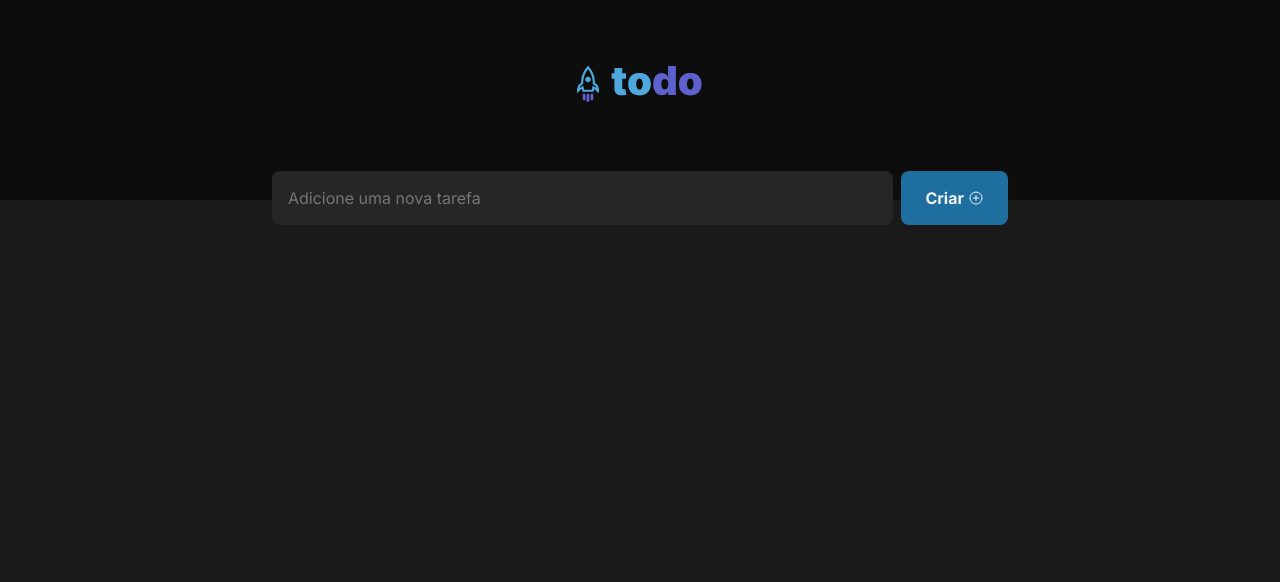
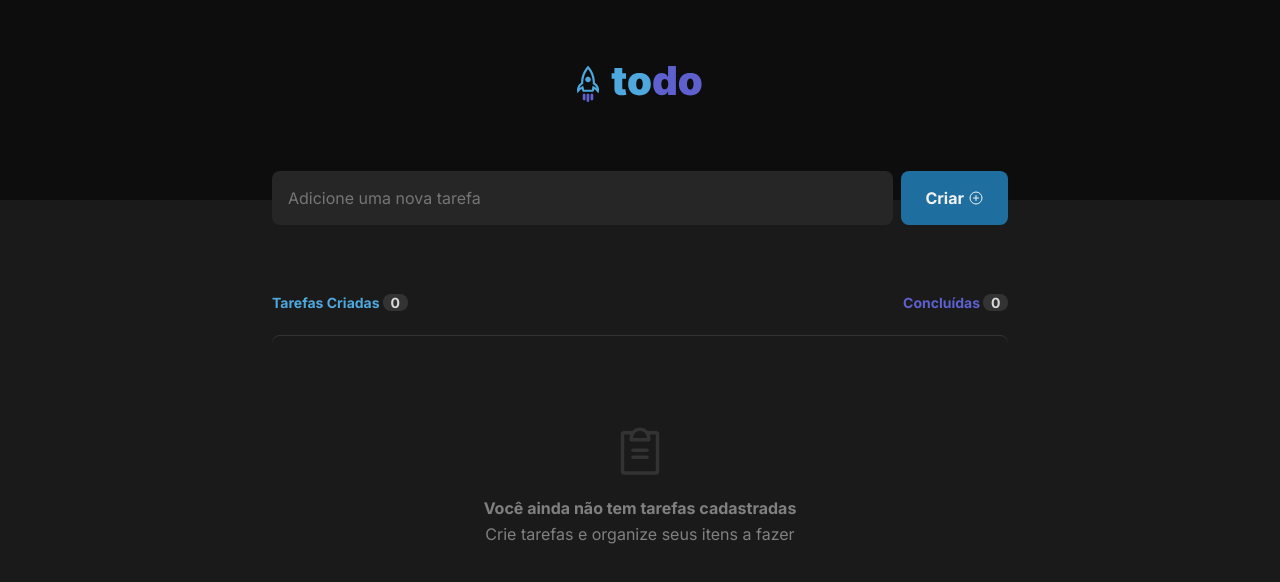
Before and after one commit to ThalesLoreto/todo-list-challenge, a React (Vite) app: page / in a window 1280 px wide. Shown: the top 582 px of the page. Built offline with nearby package versions, Linux system fonts and the light colour scheme.

Commit message:
add tasklist component with Empty one

```diff
--- a/index.html
+++ b/index.html
@@ -6,7 +6,7 @@
   <link rel="preconnect" href="https://fonts.gstatic.com"
   crossorigin="">
   <meta charset="UTF-8">
-  <link rel="icon" type="image/svg+xml" href="/public/rocket.svg">
+  <link rel="icon" type="image/svg+xml" href="/rocket.svg">
   <meta name="viewport" content=
   "width=device-width, initial-scale=1.0">
   <link href=
--- a/src/App.tsx
+++ b/src/App.tsx
@@ -1,4 +1,5 @@
 import { Header } from './components/Header'
+import { TaskList } from './components/TaskList'
 
 import './global.css'
 
@@ -6,6 +7,7 @@ function App() {
   return (
     <>
       <Header />
+      <TaskList />
     </>
   )
 }
--- /dev/null
+++ b/src/components/TaskList/index.tsx
@@ -0,0 +1,26 @@
+import { ClipboardText } from 'phosphor-react'
+
+import styles from './styles.module.css'
+
+export function TaskList() {
+  return (
+    <main className={styles.wrapper}>
+      <header className={styles.taskInfo}>
+        <div className={styles.createdTasks}>
+          Tarefas Criadas <span className={styles.badge}>0</span>
+        </div>
+        <div className={styles.doneTasks}>
+          Concluídas <span className={styles.badge}>0</span>
+        </div>
+      </header>
+
+      <div className={styles.taskShow}>
+        <div className={styles.taskEmpty}>
+          <ClipboardText size={56} className={styles.clipboard} />
+          <p className={styles.h1}>Você ainda não tem tarefas cadastradas</p>
+          <p>Crie tarefas e organize seus itens a fazer</p>
+        </div>
+      </div>
+    </main>
+  )
+}
--- /dev/null
+++ b/src/components/TaskList/styles.module.css
@@ -0,0 +1,66 @@
+.wrapper {
+    display: flex;
+    flex-direction: column;
+    justify-content: center;
+    align-items: center;
+    width: 100%;
+    padding: 5.875rem 0;
+}
+
+.taskInfo {
+    display: flex;
+    justify-content: space-between;
+    width: 736px;
+}
+
+.createdTasks {
+    color: var(--blue-100);
+    font-size: 0.875rem;
+    font-weight: bold;
+}
+
+.doneTasks {
+    color: var(--purple-700);
+    font-size: 0.875rem;
+    font-weight: bold;
+}
+
+.badge {
+    padding: 0 0.475rem;
+    border-radius: 8px;
+    background: var(--gray-400);
+    color: var(--gray-200);
+}
+
+.taskShow {
+    display: flex;
+    justify-content: center;
+    align-items: center;
+    width: 736px;
+    padding: 1.5rem;
+    margin-top: 1.5rem;
+    border-radius: 8px;
+    border-top: 1px solid var(--gray-400)
+}
+
+.taskEmpty {
+    display: flex;
+    flex-direction: column;
+    justify-content: center;
+    align-items: center;
+}
+
+.clipboard {
+    color: var(--gray-400);
+    margin: 4rem 0 1rem;
+}
+
+.taskEmpty p {
+    color: var(--gray-300);
+    font-size: 1.4;
+    line-height: 1.6;
+}
+
+.h1 {
+    font-weight: bold;
+}
```
